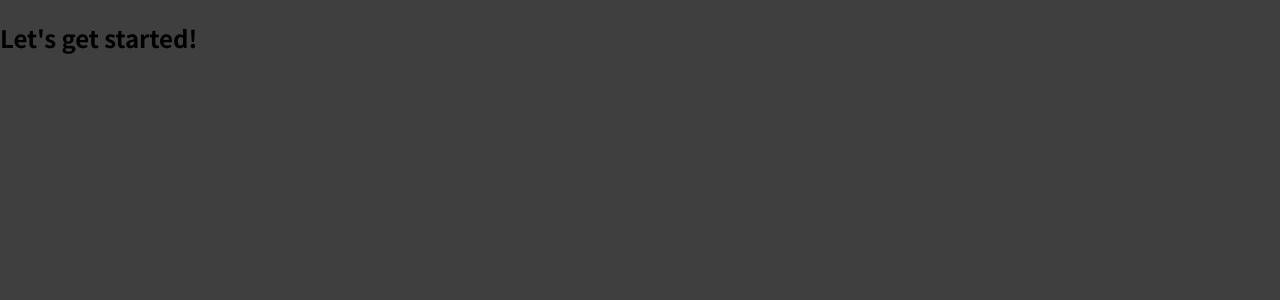
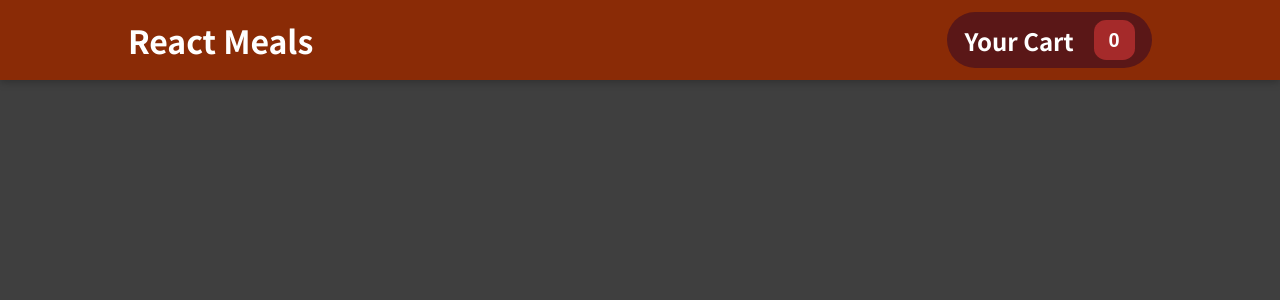
Before and after one commit to venkatesh780/sharp-react-restaurent-app, a JavaScript app: page / in a window 1280 px wide. Shown: the top 300 px of the page. Built offline with nearby package versions, Linux system fonts and the light colour scheme.

Commit message:
implimented Header

```diff
--- a/src/App.js
+++ b/src/App.js
@@ -1,7 +1,9 @@
+import Header from "./components/Layout/Header";
+
 function App() {
   return (
     <div>
-      <h2>Let's get started!</h2>
+      <Header />
     </div>
   );
 }
--- /dev/null
+++ b/src/components/Layout/Header.js
@@ -0,0 +1,15 @@
+import classes from "./Header.module.css";
+
+const Header = () => {
+  return (
+    <div className={classes.header}>
+      <h1>React Meals</h1>
+      <div className={classes.cart_container}>
+        <h2>Your Cart</h2>
+        <button className={classes.cart_count_button}>0</button>
+      </div>
+    </div>
+  );
+};
+
+export default Header;
--- /dev/null
+++ b/src/components/Layout/Header.module.css
@@ -0,0 +1,40 @@
+.header {
+  position: fixed;
+  top: 0;
+  left: 0;
+  width: 100%;
+  height: 5rem;
+  background-color: #8a2b06;
+  color: white;
+  display: flex;
+  justify-content: space-between;
+  align-items: center;
+  padding: 0 10%;
+  box-shadow: 0 2px 8px rgba(0, 0, 0, 0.25);
+  z-index: 10;
+}
+.cart_container {
+  display: flex;
+  background-color: rgb(90, 23, 23);
+  width: 20%;
+  justify-content: center;
+  align-items: center;
+  height: 70%;
+  border-radius: 40px;
+}
+.cart_count_button {
+  background-color: brown;
+  margin-left: 20px;
+  width: 20%;
+  height: 70%;
+  text-align: center;
+  border-radius: 30%;
+  padding: 2% 0;
+  font-weight: bold;
+  font-size: 20px;
+  color: white;
+  border: none;
+}
+.cart_count_button:hover {
+  cursor: pointer;
+}
--- a/src/index.css
+++ b/src/index.css
@@ -1,11 +1,13 @@
-@import url('https://fonts.googleapis.com/css2?family=Noto+Sans+JP:wght@400;700&display=swap');
+@import url("https://fonts.googleapis.com/css2?family=Noto+Sans+JP:wght@400;700&display=swap");
 
 * {
   box-sizing: border-box;
+  margin: 0;
+  padding: 0;
 }
 
 html {
-  font-family: 'Noto Sans JP', sans-serif;
+  font-family: "Noto Sans JP", sans-serif;
 }
 
 body {
```
